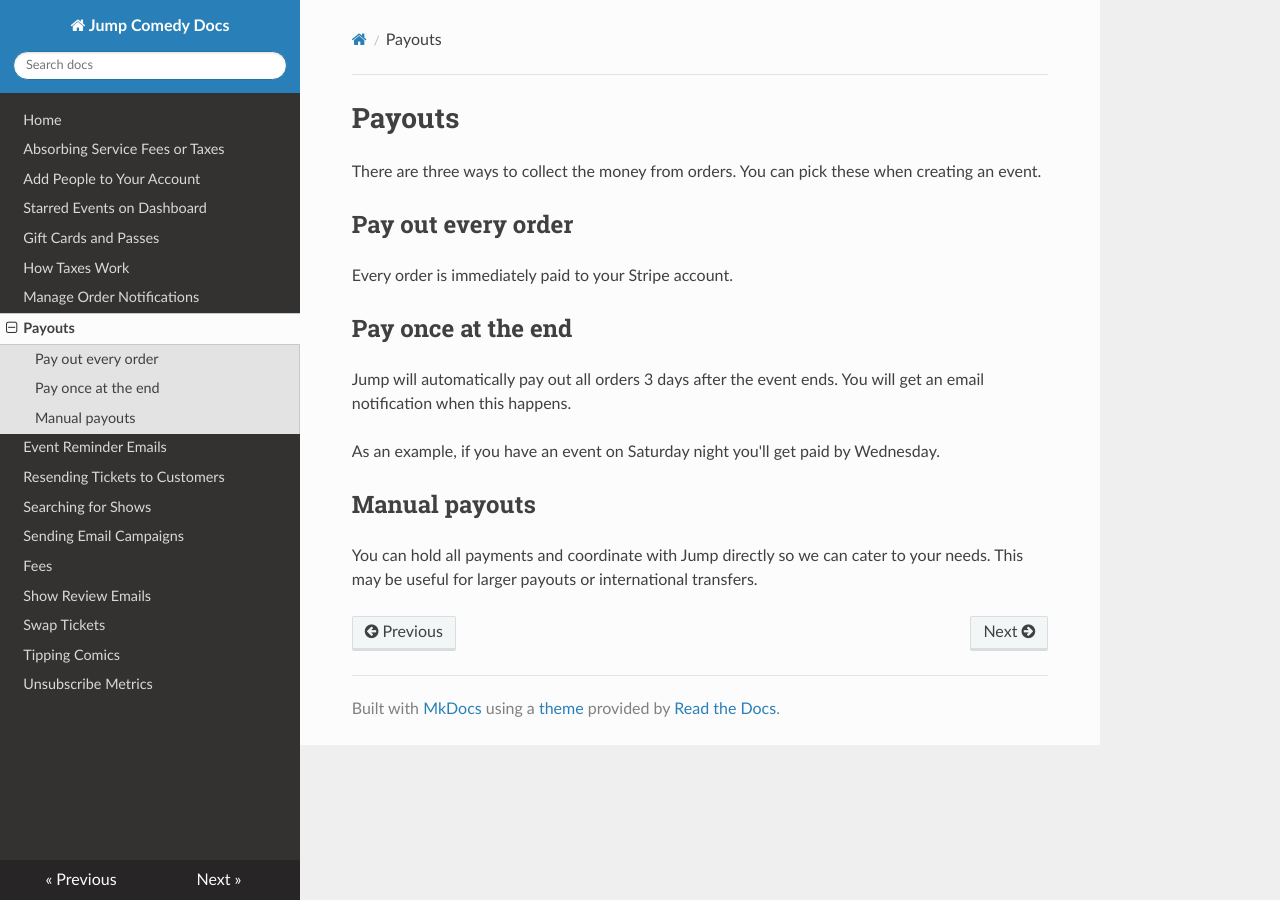
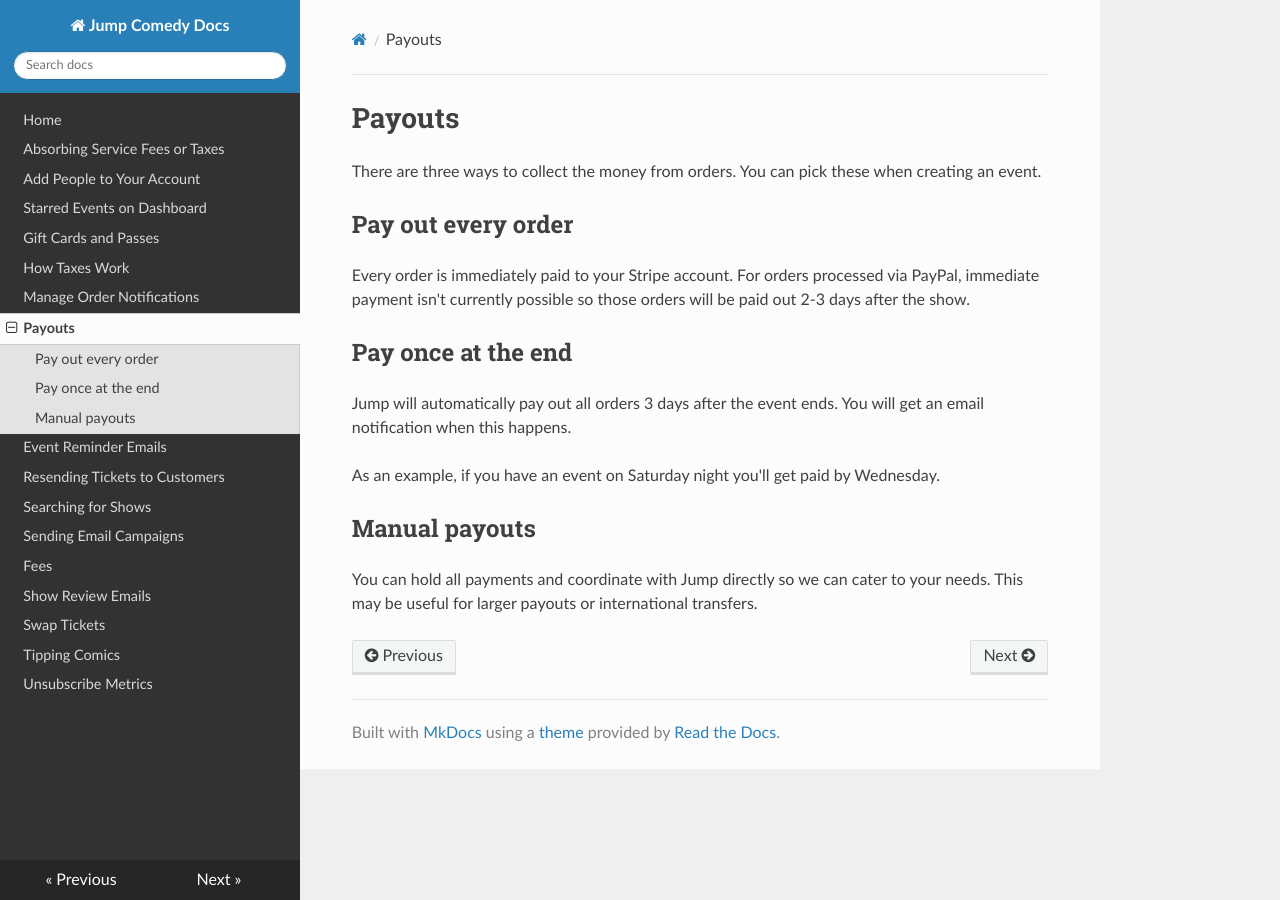
Before and after one commit to Jump-Comedy/jump-comedy-docs, an MkDocs documentation site: the page built from docs/payouts.md, in a window 1280 px wide. Built offline with MkDocs 1.6.1, drawn with Linux system fonts in a browser that asks for light colours; nearby versions of some CDN libraries.

Commit message:
PayPal note

```diff
--- a/docs/payouts.md
+++ b/docs/payouts.md
@@ -4,7 +4,8 @@ There are three ways to collect the money from orders. You can pick these when c
 
 ## Pay out every order
 
-Every order is immediately paid to your Stripe account.
+Every order is immediately paid to your Stripe account. For orders processed via PayPal, immediate payment isn't currently possible
+so those orders will be paid out 2-3 days after the show.
 
 ## Pay once at the end
 
```
